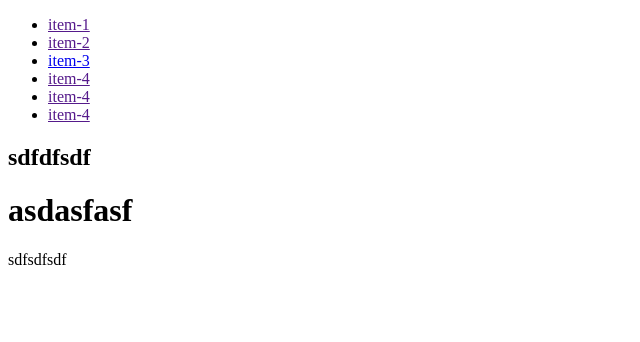
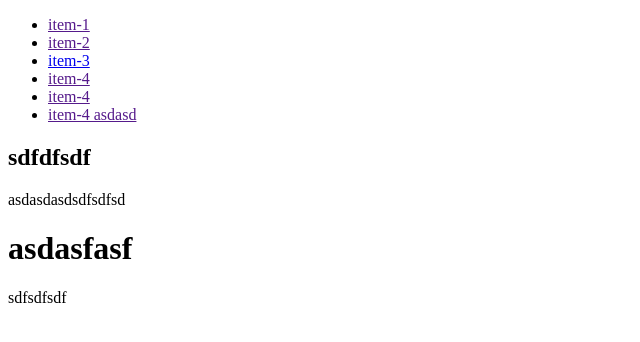
Before and after one commit to overflowhidden/Lesson_14, a plain HTML site: page index.html in a window 1280 px wide. Shown: the whole page, without its empty margins (0-640 px from the left). Drawn offline with Linux system fonts and the light colour scheme.

Commit message:
New text

```diff
--- a/index.html
+++ b/index.html
@@ -16,11 +16,12 @@
                     <li class="sdfsdf"><a href="#">item-3</a></li>
                     <li><a href="">item-4</a></li>
                     <li><a href="">item-4</a></li>
-                    <li><a href="">item-4</a></li>
+                    <li><a href="">item-4 asdasd</a></li>
                 </ul>
             </header>
             <section class="main-section">
                 <h1>sdfdfsdf</h1>
+                asdasdasdsdfsdfsd
             </section>
         </main>
         <div class="content">
```
